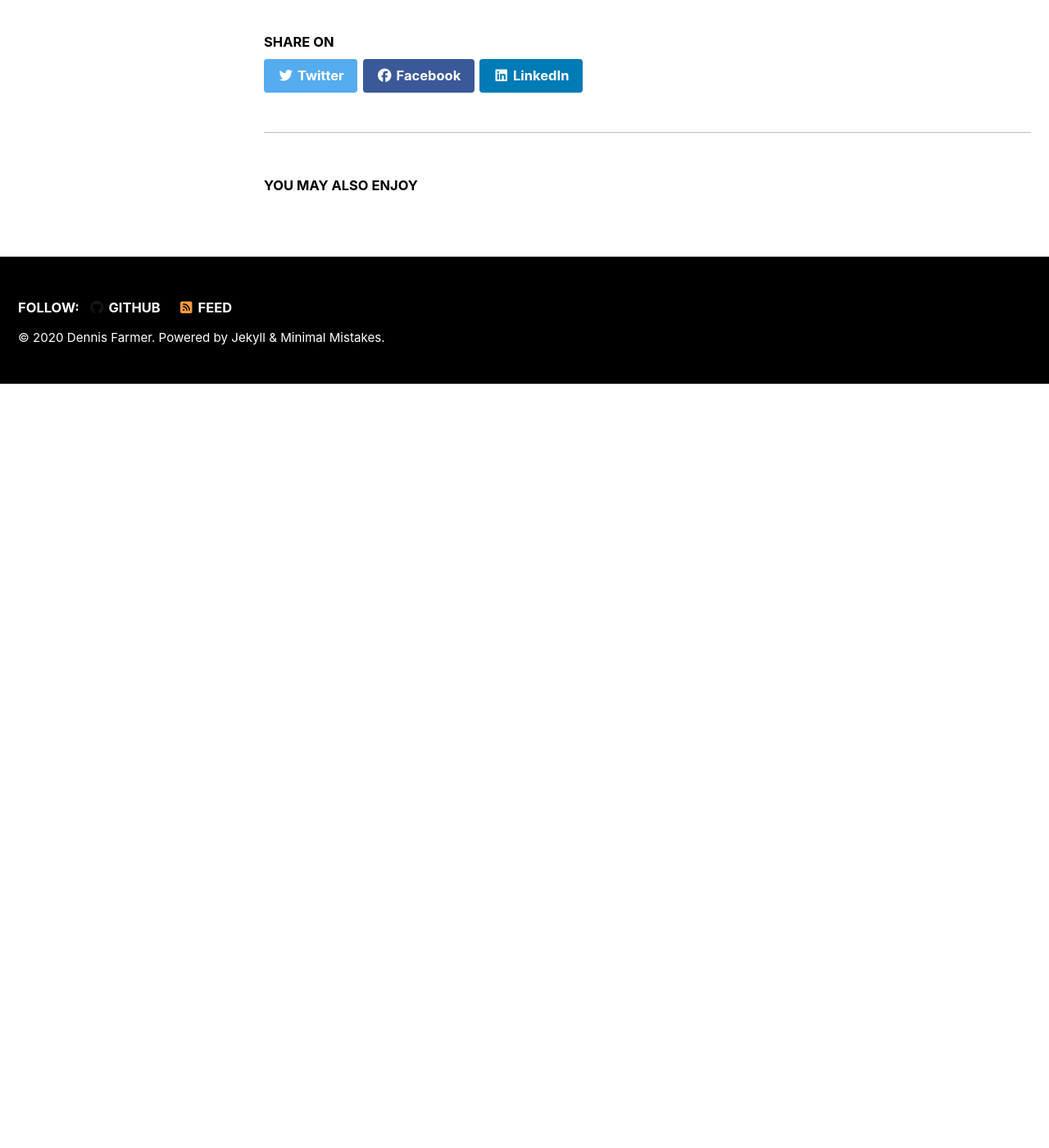
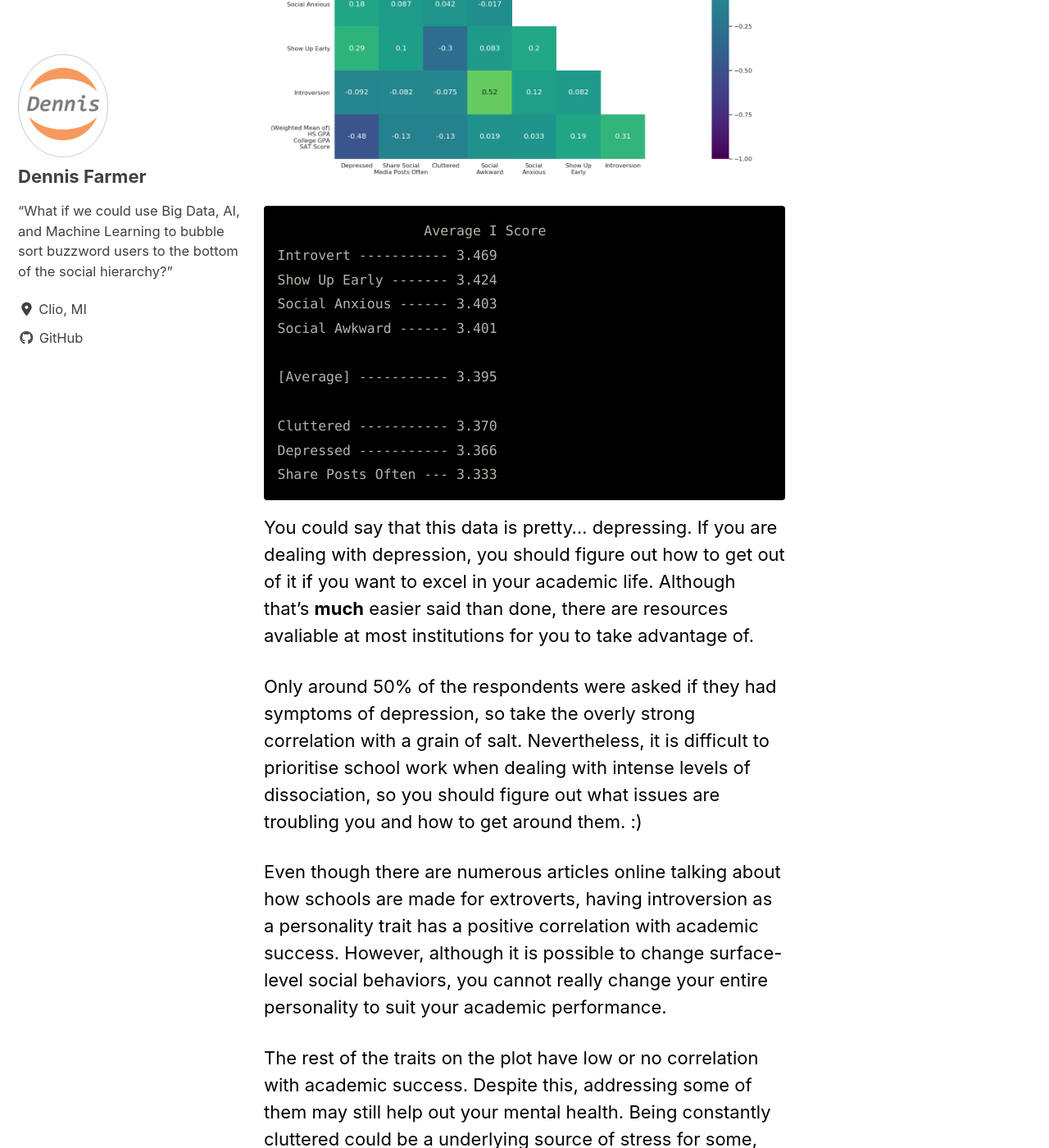
Before and after one commit to dennisfarmer/dennisfarmer.github.io, a Jekyll site: the page built from _posts/2020-05-10-factors_of_academic_success.md, in a window 1280 px wide and 1400 px high, scrolled down 30243 px. Shown: the whole window at 82% size. Built offline with Jekyll 4.4.1, drawn with Linux system fonts in a browser that asks for light colours; cached includes are drawn as plain includes; nearby versions of some CDN libraries; formulas are drawn with MathJax 3; before the commit the page ends 30711 px from its top, so only the background shows below that; some of the changed text lies outside the part shown.

Commit message:
Finished Project 1 Post

````diff
--- a/_posts/2020-05-05-academicsuccess.md
+++ b/_posts/2020-05-10-factors_of_academic_success.md
@@ -33,9 +35,86 @@
 A Google Forms Survey was used to allow students to opt-in to providing their academic and personal qualities information. This survey can be previewed and/or taken <a href="https://forms.gle/2AM9BPv56zsQCNc1A" target="_blank">here</a>.
 
 
-|TIMESTAMP        |SURVEY_LOCATION|AGE|GENDER|MAJOR       |SCHOOL    |SCHOOL_YEAR|HS_GPA|COLLEGE_GPA|SAT |ACT|IQ |ACTIVITIES           |NUM_HOBBIES|WATCHED_MEDIA                                                                                                                                                                                                                                                                        |MUSIC_GENRE|FAV_MUSIC_ARTISTS|FAV_COLOR|FAV_COMP_COLOR|SELF_IMPROV                                                                                                                                                                                                                                                                                                                                                            |GO_TO_BED |UP_FROM_BED|OPENNESS|CONSCIENTIOUSNESS|EXTRAVERSION|AGREEABLENESS|NEUROTICISM|MYERS_BRIGGS|RELIGION    |SOCIAL_AWKWARD|SOCIAL_ANXIOUS|SHOW_UP_EARLY|CLUTTERED|DEPRESSED|SHARE_POSTS_OFTEN|
-|-----------------|----------|---|------|------------|----------|-----------|------|-----------|----|---|---|---------------------|-----------|-------------------------------------------------------------------------------------------------------------------------------------------------------------------------------------------------------------------------------------------------------------------------------------|-----------|-----------------|---------|--------------|-----------------------------------------------------------------------------------------------------------------------------------------------------------------------------------------------------------------------------------------------------------------------------------------------------------------------------------------------------------------------|----------|-----------|--------|-----------------|------------|-------------|-----------|------------|------------|--------------|--------------|-------------|---------|---------|-----------------|
-|3/4/2020 11:49:53|TEST     |18 |Male  |Data Science|University|Freshman   |3.5   |3.75       |1350|   |   |Indoor Drumline / WGI|5          |Blade Runner (1982), Ferris Bueller's Day Off (1986), ...|  |                 |         |              |I take cold showers, I try to limit my use of social media, ...|9:59:59 PM|6:00:00 AM |8       |8                |2           |10           |8          |INFJ        |Nonreligious|Yes           |No            |No           |Yes      |No       |No               |
+<table>
+  <thead>
+    <tr>
+      <th>TIMESTAMP</th>
+      <th>SURVEY_LOCATION</th>
+      <th>AGE</th>
+      <th>GENDER</th>
+      <th>MAJOR</th>
+      <th>SCHOOL</th>
+      <th>SCHOOL_YEAR</th>
+      <th>HS_GPA</th>
+      <th>COLLEGE_GPA</th>
+      <th>SAT</th>
+      <th>ACT</th>
+      <th>IQ</th>
+      <th>ACTIVITIES</th>
+      <th>NUM_HOBBIES</th>
+      <th>WATCHED_MEDIA</th>
+      <th>MUSIC_GENRE</th>
+      <th>FAV_MUSIC_ARTISTS</th>
+      <th>FAV_COLOR</th>
+      <th>FAV_COMP_COLOR</th>
+      <th>SELF_IMPROV</th>
+      <th>GO_TO_BED</th>
+      <th>UP_FROM_BED</th>
+      <th>OPENNESS</th>
+      <th>CONSCIENTIOUSNESS</th>
+      <th>EXTRAVERSION</th>
+      <th>AGREEABLENESS</th>
+      <th>NEUROTICISM</th>
+      <th>MYERS_BRIGGS</th>
+      <th>RELIGION</th>
+      <th>SOCIAL_AWKWARD</th>
+      <th>SOCIAL_ANXIOUS</th>
+      <th>SHOW_UP_EARLY</th>
+      <th>CLUTTERED</th>
+      <th>DEPRESSED</th>
+      <th>SHARE_POSTS_OFTEN</th>
+    </tr>
+  </thead>
+  <tbody>
+    <tr>
+      <td>3/4/2020 11:49:53</td>
+      <td>TEST</td>
+      <td>18</td>
+      <td>Male</td>
+      <td>Data Science</td>
+      <td>University</td>
+      <td>Freshman</td>
+      <td>3.5</td>
+      <td>3.75</td>
+      <td>1350</td>
+      <td> </td>
+      <td> </td>
+      <td>Indoor Drumline / WGI</td>
+      <td>5</td>
+      <td>Blade Runner (1982), Ferris Bueller’s Day Off (1986), …</td>
+      <td> </td>
+      <td> </td>
+      <td> </td>
+      <td> </td>
+      <td>I take cold showers, I try to limit my use of social media, …</td>
+      <td>9:59:59 PM</td>
+      <td>6:00:00 AM</td>
+      <td>8</td>
+      <td>8</td>
+      <td>2</td>
+      <td>10</td>
+      <td>8</td>
+      <td>INFJ</td>
+      <td>Nonreligious</td>
+      <td>Yes</td>
+      <td>No</td>
+      <td>No</td>
+      <td>Yes</td>
+      <td>No</td>
+      <td>No</td>
+    </tr>
+  </tbody>
+</table>
 
 <hr>
 [Back To Top](#top)
@@ -201,11 +280,40 @@
 
 To calculate weights for `hs_gpa`, `college_gpa`, and `converted_sat`, we can incorporate the mean of each value. Since the `college_gpa` mean score is lower than the `hs_gpa` mean grade, we can conclude that getting a high GPA in college is more challenging than getting a high GPA in high school. Therefore, each score in the calculation should be weighed based on its relative difficulty, as seen in the table below:
 
-|Column|Mean|Mean / 400|Calculation|Weight|
-|:-----|---:|---------:|----------:|-----:|
-|`hs_gpa`|3.655||4 - Mean|0.344|
-|`college_gpa`|3.403||4 - Mean|0.596|
-|`converted_sat`|1294|3.235|4 - (Mean / 400)|0.764|
+<table>
+  <thead>
+    <tr>
+      <th style="text-align: left">Column</th>
+      <th style="text-align: right">Mean</th>
+      <th style="text-align: right">Mean / 400</th>
+      <th style="text-align: right">Calculation</th>
+      <th style="text-align: right">Weight</th>
+    </tr>
+  </thead>
+  <tbody>
+    <tr>
+      <td style="text-align: left"><code class="language-plaintext highlighter-rouge">hs_gpa</code></td>
+      <td style="text-align: right">3.655</td>
+      <td style="text-align: right"> </td>
+      <td style="text-align: right">4 - Mean</td>
+      <td style="text-align: right">0.344</td>
+    </tr>
+    <tr>
+      <td style="text-align: left"><code class="language-plaintext highlighter-rouge">college_gpa</code></td>
+      <td style="text-align: right">3.403</td>
+      <td style="text-align: right"> </td>
+      <td style="text-align: right">4 - Mean</td>
+      <td style="text-align: right">0.596</td>
+    </tr>
+    <tr>
+      <td style="text-align: left"><code class="language-plaintext highlighter-rouge">converted_sat</code></td>
+      <td style="text-align: right">1294</td>
+      <td style="text-align: right">3.235</td>
+      <td style="text-align: right">4 - (Mean / 400)</td>
+      <td style="text-align: right">0.764</td>
+    </tr>
+  </tbody>
+</table>
 
 If a number is missing, we can insert the average score for that value, then reweigh the missing column. If an  existing score is higher than its average, the percentage difference will be subtracted from the inserted value's weight. Likewise, if a student is below average in a specific score, the inserted value's weight will increase.
 
@@ -350,14 +458,14 @@
 
 ### Distribution of Grades
 
-![Distribution of Grades](/projectimages/FOAS/INTRO_gradedistribution.png)
+![KDE Plot, Distribution of Grades](/projectimages/FOAS/INTRO_gradedistribution.png)
 
 As expected, College GPAs are slightly lower on average than High School GPAs, with equivalent SAT scores placing lower than both. The average SAT scores have a bell curve that is quite narrow in contrast with the two GPA datapoints. This might be due to the fact that few people score a 1600 on the SAT, while it is rather unrare to see high school and college students with 4.0 GPAs.
 
 
 ### Music Artists
 
-![Music Artists and Their Fan's Average Academic Success](/projectimages/FOAS/FOAS_MusicArtists.png)
+![Barplot, Music Artists and Their Fan's Average Academic Success](/projectimages/FOAS/FOAS_MusicArtists.png)
 
 It is surprising that seemingly "big brain" bands like Radiohead and Beethoven lay close to the average for the dataset, as opposed to being higher in the list. This is likely due to the low frequency of each artist in general leading to randomness in the mean values, however I would have expected bands like The Beatles and Billy Joel to be higher due to their "before-our-time"-ness. To make our data more accurate, we could just plot the artists with freq > 2, but that would not leave us with a lot of remaining data to work with.
 
@@ -390,15 +498,15 @@
 
 ### Sleep Analysis
 
-![Bed/Wake Time and Academic Success](/projectimages/FOAS/FOAS_corr_bedwake_iscore.png)
+![Scatterplot, Bed/Wake Time and Academic Success](/projectimages/FOAS/FOAS_corr_bedwake_iscore.png)
 
-![Amount of Sleep and Academic Success](/projectimages/FOAS/FOAS_AmountOfSleep.png)
+![Scatterplot, Amount of Sleep and Academic Success](/projectimages/FOAS/FOAS_AmountOfSleep.png)
 
 A lack of clear correlation between healthy sleep patterns and academic success likely means that sleep patterns are not able to  make or break your academic life. There is a rather faint v-shape trend on the bed/wake time plot (drawn above), but when considering the dispersion of the dataset, this trend is not very significant.
 
 ### Self-Development Methods
 
-![Correlations between Self-Development Methods and Academic Success](/projectimages/FOAS/FOAS_SelfDevelopment.png)
+![Correlation Matrix, Correlations between Self-Development Methods and Academic Success](/projectimages/FOAS/FOAS_SelfDevelopment.png)
 
 ```
                   Average I Score
@@ -440,9 +548,9 @@
 
 #### Mind vs Body Focused Methods
 
-![Correlation Between Mind and Body](/projectimages/FOAS/SD_corr_mindvsbody.png)
+![Correlation Matrix, Correlation Between Mind and Body](/projectimages/FOAS/SD_corr_mindvsbody.png)
 
-![Mind vs Body Focused](/projectimages/FOAS/PD_mindVSbody_iscore.png)
+![Facet Barplots, Mind vs Body Focused](/projectimages/FOAS/PD_mindVSbody_iscore.png)
 
 Comparing mind and body focused methods and their effect on `i_score` shows us that incorporating either one tends to correlate with better academics, with a synergy effect when both methods are used.
 
@@ -466,11 +574,11 @@
 
 ![How to read a box and whisker plot](/projectimages/FOAS/boxplot.jpg "How to read a box and whisker plot")
 
-![Boxplot, I Scores](/projectimages/FOAS/PQ_AWKvsANX_iscore.png)
+![Facet Boxplots, I Scores](/projectimages/FOAS/PQ_AWKvsANX_iscore.png)
 
 Surprisingly, most of the different types of students have similar academic standings. People who do not have awkwardness nor anxiety (aka souless robots) seem to perform slightly better on average, as more of those students are skewed towards the upper range of `i_score` values.
 
-Below are a number of pie charts, each displaying the percentage of students in each category who exhibit a particular trait as well as the sample size of each category. I want to eventually write a web app to allow viewers to change graph variables on-the-fly, but I have other stuff I would rather do at the moment. Feel free to run the code below in a Google Colab session and mess with the data yourself if you wish to see other traits.
+Below are a number of pie charts, each displaying the percentage of students in each category who exhibit a particular trait as well as the sample size of each category. I want to eventually write a web app to allow viewers to change graph variables on-the-fly, but for now feel free to run the code below in a Google Colab session and mess with the data yourself if you wish to see other traits.
 
 ```python
 import pandas as pd
@@ -526,15 +634,59 @@
 # -------------------------------------------------
 ```
 
-### Awk|Anx: Depression
-![Piechart, Depression](/projectimages/FOAS/PQ_AWKvsANX_depressed.png)
+### Awkwardness and Anxiety: Depression
+![Facet Piecharts, Depression](/projectimages/FOAS/PQ_AWKvsANX_depressed.png)
 
-### Awk|Anx: Introversion
-![Piechart, Introvert](/projectimages/FOAS/PQ_AWKvsANX_introvert.png)
+### Awkwardness and Anxiety: Introversion
+![Facet Piecharts, Introvert](/projectimages/FOAS/PQ_AWKvsANX_introvert.png)
 
-### Awk|Anx: Meditation
-![Piechart, Meditation](/projectimages/FOAS/PQ_AWKvsANX_meditation.png)
+### Awkwardness and Anxiety: Meditation
+![Facet Piecharts, Meditation](/projectimages/FOAS/PQ_AWKvsANX_meditation.png)
 
 
-# Summary
-You may notice a common theme of issues arising from having an insufficient sample size. With this format of project (small-scale web survey),
+### Personal Traits
+
+![Correlation Matrix, Personal Traits](/projectimages/FOAS/PQ_corr_traits.png)
+
+```
+                  Average I Score
+Introvert ----------- 3.469
+Show Up Early ------- 3.424
+Social Anxious ------ 3.403
+Social Awkward ------ 3.401
+
+[Average] ----------- 3.395
+
+Cluttered ----------- 3.370
+Depressed ----------- 3.366
+Share Posts Often --- 3.333
+```
+
+You could say that this data is pretty... depressing. If you are dealing with depression, you should figure out how to get out of it if you want to excel in your academic life. Although that's **much** easier said than done, there are resources avaliable at most institutions for you to take advantage of.
+
+Only around 50% of the respondents were asked if they had symptoms of depression, so take the overly strong correlation with a grain of salt. Nevertheless, it is difficult to prioritise school work when dealing with intense levels of dissociation, so you should figure out what issues are troubling you and how to get around them. :)
+
+Even though there are numerous articles online talking about how schools are made for extroverts, having introversion as a personality trait has a positive correlation with academic success. However, although it is possible to change surface-level social behaviors, you cannot really change your entire personality to suit your academic performance.
+
+The rest of the traits on the plot have low or no correlation with academic success. Despite this, addressing some of them may still help out your mental health. Being constantly cluttered could be a underlying source of stress for some, which has an effect on mental clarity. In addition, participating in a mild dopamine detox by avoiding mindless social media browsing is shown to result in higher levels of focus and productivity.
+
+<hr>
+[Back To Top](#top)
+# Part IV: Short Summary
+
+Even though correlation does not always mean causation, there are many meaningful correlations between things within students' control and their level of academic success.
+
+<em>"But Dennis"</em>, you might say, <em>"If you want to get good grades, just study the material and show up to class, right?"</em>
+
+That is totally correct, but in addition, there are certain lifestyle habits that impeade or facilitate students' ability to do work at their highest potential:
+
+
+<em>Ways to improve:</em>
+- Participate in dieting, exercise, journaling, and/or meditation (in decending order of importance)
+- Listen to multiple different music artists
+
+
+<em>Ways to not improve:</em>
+- Drink coffee or energy drinks
+- Be depressed (just... uh... think happy thoughts, it's that easy)
+- Indulge in social media
````
Also changed, not shown: other parts of _posts/2020-05-10-factors_of_academic_success.md (+11 -9 lines), 5 other files.
